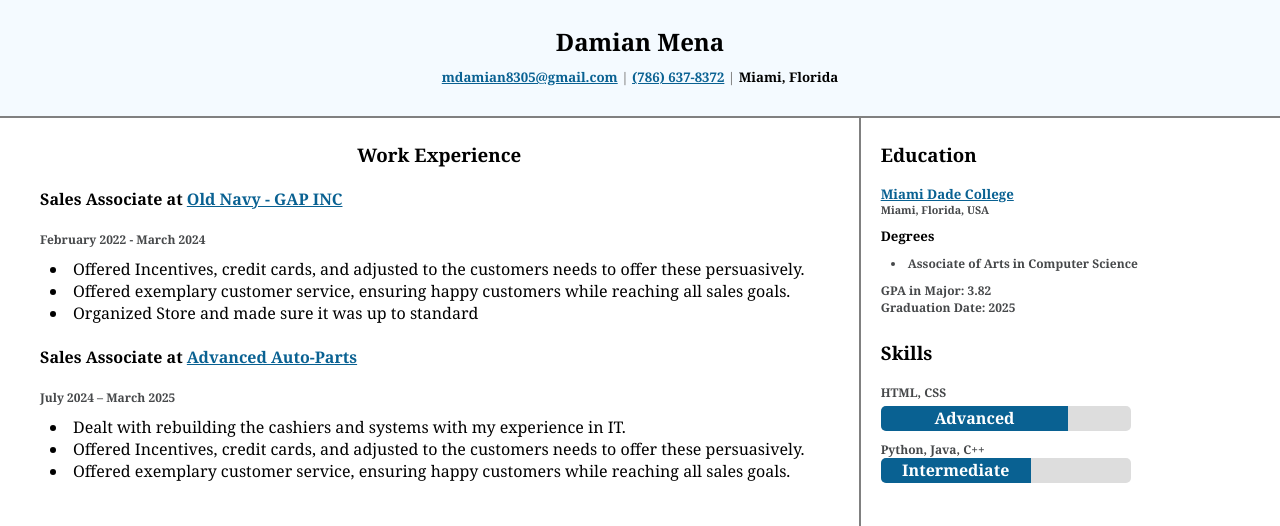
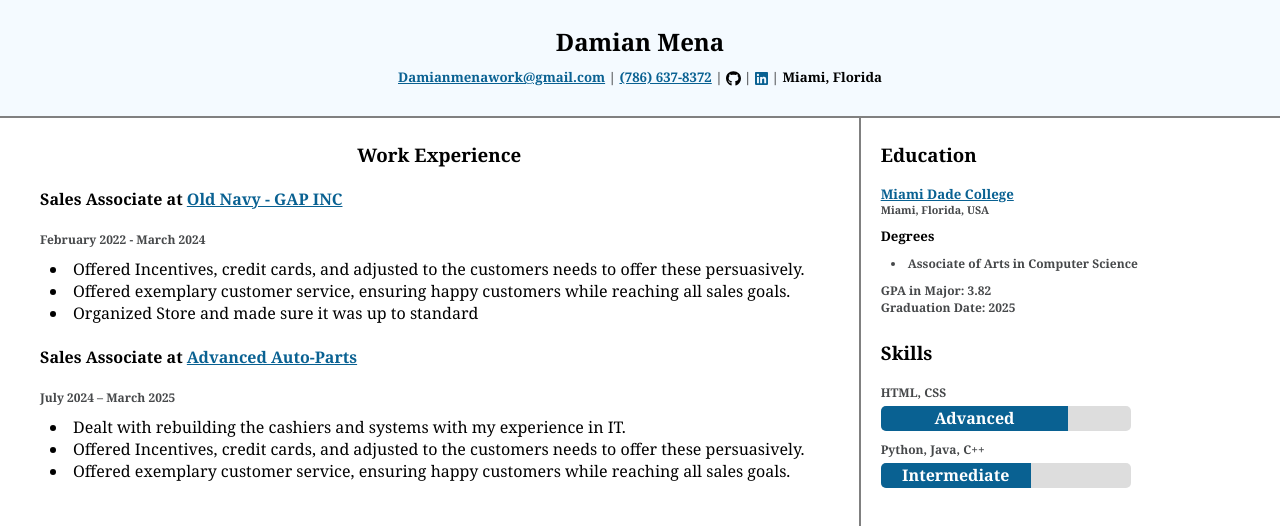
Before and after one commit to MDamianCoding/mdamiancoding.github.io, a plain HTML site: page index.html in a window 1280 px wide. Shown: the top 526 px of the page. Drawn offline with Linux system fonts and the light colour scheme.

Commit message:
Portfolio Upload

```diff
--- a/index.html
+++ b/index.html
@@ -20,8 +20,10 @@
 <!-- Website Titles -->
     <header>
         <h2>Damian Mena</h2>
-        <h5><span onclick="copyToClipboard('mdamian8305@gmail.com')" style="cursor:pointer; color:#096192; text-decoration:underline;">mdamian8305@gmail.com</span>
-            <split>|</split> <span onclick="copyToClipboard('(786)637-8372')" style="cursor:pointer; color:#096192; text-decoration:underline;">(786) 637-8372</span>
+        <h5><span onclick="copyToClipboard('damianmenawork@gmail.com')" title="Copy Email" style="cursor:pointer; color:#096192; text-decoration:underline;">Damianmenawork@gmail.com</span>
+            <split>|</split> <span onclick="copyToClipboard('(786)637-8372')" title="Copy Phone Number" style="cursor:pointer; color:#096192; text-decoration:underline;">(786) 637-8372</span>
+            <split>|</split> <a href="https://github.com/MDamianCoding" target="_blank"><image src="images/github-brands.svg" height="15" title="Github Link" style="vertical-align: middle;"></a>
+            <split>|</split> <a href="https://www.linkedin.com/in/mdamiancoding" target="_blank"><image src="images/linkedin-brands.svg" height="15" title="Linkedin Link" style="vertical-align: middle;"></a>
             <split>|</split> Miami, Florida</h5>
     </header>
 
@@ -50,6 +52,7 @@
                     <li>Offered exemplary customer service, ensuring happy
                     customers while reaching all sales goals.</li>
                 </ul>
+                <br>
             </section>
 
             <div class="divider"></div>
@@ -75,7 +78,7 @@
                     </div>
                   </div>
                 <div class="skill">
-                    <p class="education">Python, Java, C++</p>
+                    <p class="skills">Python, Java, C++</p>
                     <div class="skill-bar-2">
                       <div class="skill-level-2">Intermediate</div>
                     </div>
--- a/style.css
+++ b/style.css
@@ -12,7 +12,7 @@ header {
     padding-bottom: 30px;
 
     split{
-        color:grey;
+        color:#46484a;
     }
 }
 
@@ -115,7 +115,8 @@ li{
     width: 100%;
     height: 100vh;
     align-items: stretch;
-}
+  }
+
 
 /* Left and right sections without padding — content will have its own */
 .left-side {
@@ -127,7 +128,9 @@ li{
     padding: 0;
     padding-bottom: 40px;
 }
-
+.left-side, .right-side {
+    overflow-y: auto;
+  }
 /* Padding applied inside the content instead */
 .left-side > *, .right-side > * {
     padding-left: 20px;
@@ -138,16 +141,18 @@ li{
 .divider {
     width: 2px;
     background-color: grey;
-    height: 100%;
     align-self: stretch;
-    margin: 0;
-}
-
+  }
 
 
 
 /* Responsive layout for small screens */
 @media screen and (max-width: 600px) {
+    html, body {
+        min-height: 100%;
+        margin: 0;
+        overflow: visible; /* Prevents scrolling */
+      }
     main{
         text-align: center;
     }
```
Also changed, not shown: images/github-brands.svg (added), images/linkedin-brands.svg (added).
